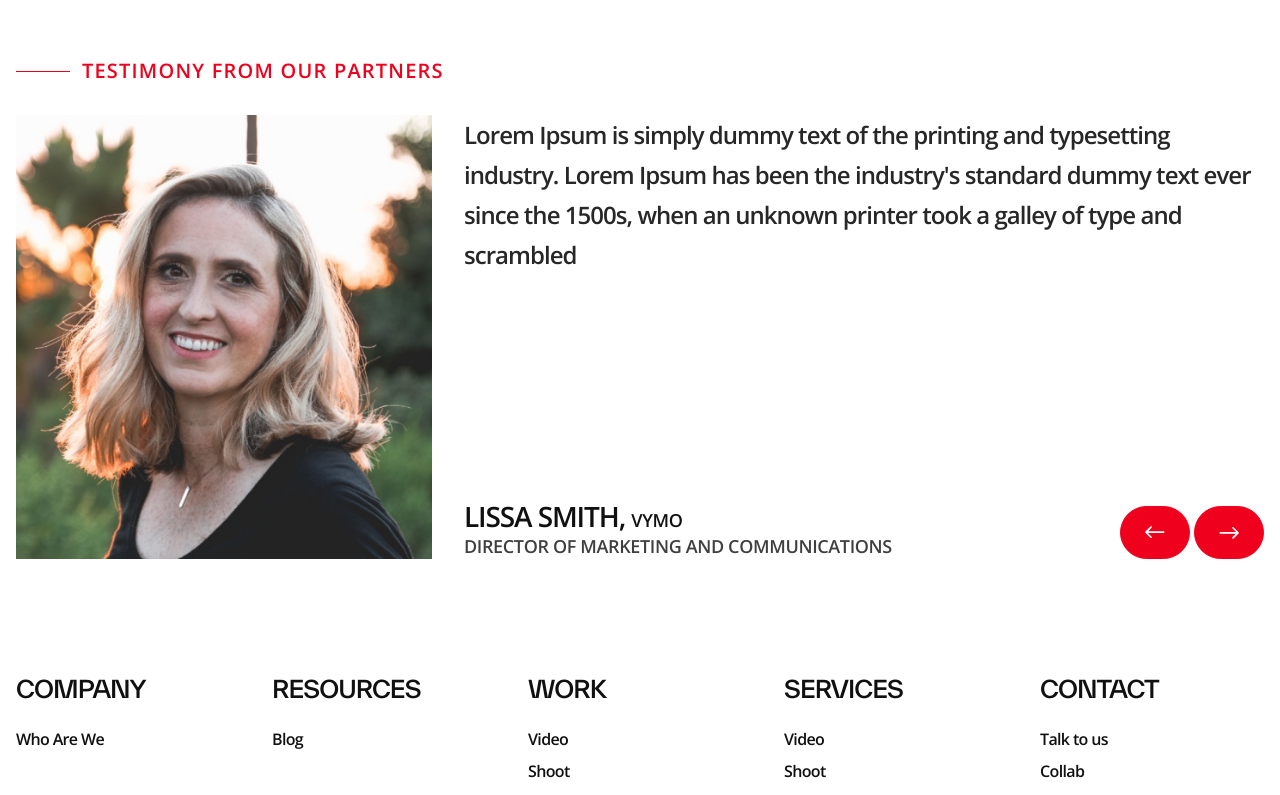
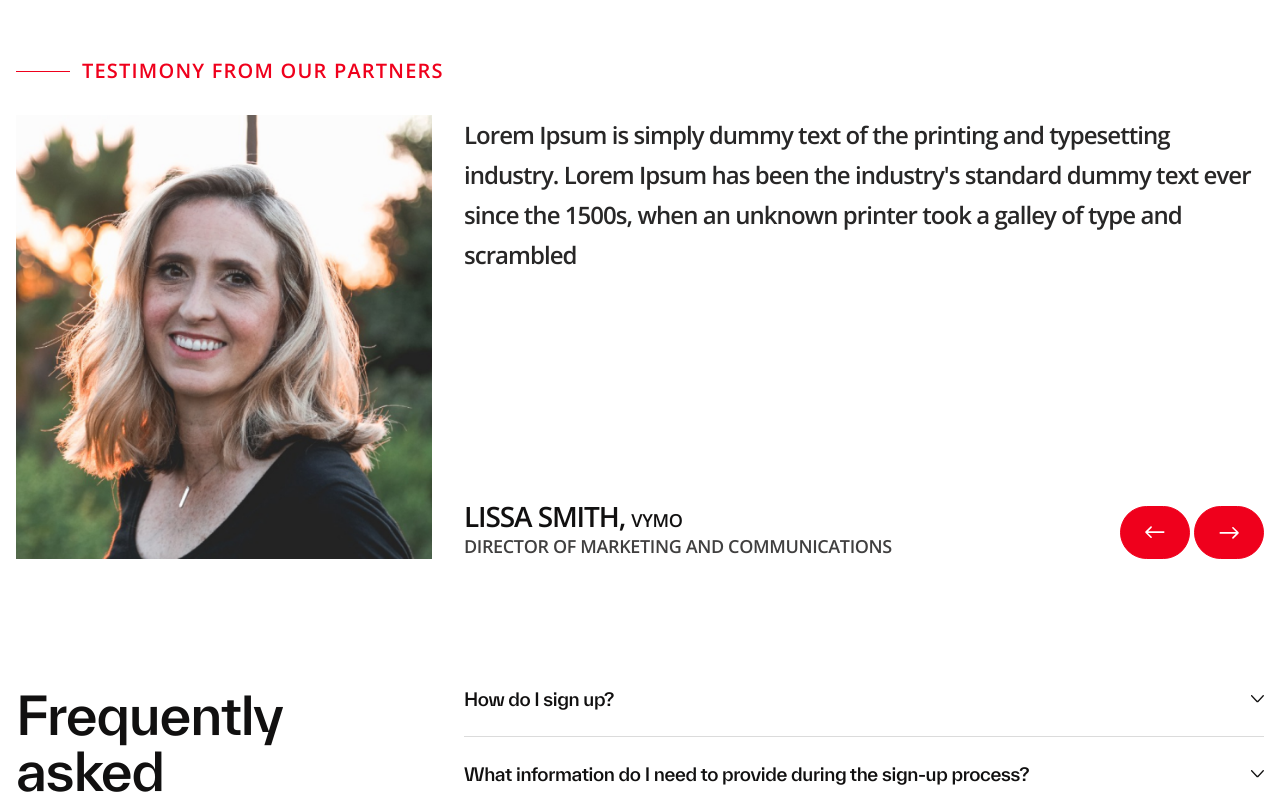
Before and after one commit to SisodiyaAakash/brucira-assessment, a React (Vite) app: page / in a window 1280 px wide. Shown: the part 2000-2795 px from the top of the page. Built offline with nearby package versions, Linux system fonts and the light colour scheme.

Commit message:
Have developed Faq 2 Section and removed redudant imports from the comps and sections

```diff
--- a/src/App.jsx
+++ b/src/App.jsx
@@ -8,6 +8,7 @@ import PartnersLogoSection from "./sections/partnersLogoSection";
 import Faq1Section from "./sections/faq1Section";
 import GlobalNumberSection from "./sections/globalNumberSection";
 import TestimonialSection from "./sections/testimonialSection";
+import Faq2Section from "./sections/faq2Section";
 
 function App() {
   const [homeData, setHomeData] = useState(null);
@@ -76,6 +77,7 @@ function App() {
         data={homeData.testimonialSection}
         reviews={reviewsData.reviews}
       />
+      <Faq2Section data={homeData.faq2Section} />
 
       <Footer />
     </>
--- a/src/comps/reviews.jsx
+++ b/src/comps/reviews.jsx
@@ -1,4 +1,4 @@
-import React, { useCallback, useEffect, useState } from 'react';
+import { useCallback, useEffect, useState } from 'react';
 import useEmblaCarousel from 'embla-carousel-react';
 import navLeftIcon from '../assets/icons/nav-left.svg';
 
--- a/src/index.css
+++ b/src/index.css
@@ -113,7 +113,7 @@ body {
 
   button,
   .brucira-btn {
-    @apply text-base md:text-lg font-body font-bold text-center uppercase max-w-max flex items-center justify-center gap-2.5 px-6 py-3 md:px-8 md:py-5 rounded-[34px] bg-red text-white border border-red duration-300 hover:bg-transparent hover:text-red cursor-pointer;
+    @apply text-base md:text-lg font-body font-bold text-center uppercase max-w-max flex items-center justify-center gap-2.5 px-6 py-3 md:px-8 md:py-5 rounded-[34px] bg-red text-white border-[1.6px] border-red duration-300 hover:bg-transparent hover:text-red cursor-pointer;
   }
 }
 
--- a/src/micro-modules/bruciraBtn.jsx
+++ b/src/micro-modules/bruciraBtn.jsx
@@ -1,4 +1,3 @@
-import React from "react";
 import btnIcon from "../assets/icons/btn-icon-red.svg";
 
 const BruciraBtn = ({ text, isIcon, link }) => {
--- a/src/sections/faq1Section.jsx
+++ b/src/sections/faq1Section.jsx
@@ -1,4 +1,4 @@
-import React, { useState } from "react";
+import { useState } from "react";
 
 const Faq1Section = ({ data }) => {
     // State to track the active accordion index
--- /dev/null
+++ b/src/sections/faq2Section.jsx
@@ -0,0 +1,60 @@
+import { useState } from "react";
+import accordionIcon from "../assets/icons/accordion-arrow.svg"
+
+const Faq2Section = ({ data }) => {
+    // State to track the active accordion index
+    const [activeIndex, setActiveIndex] = useState(null);
+
+    // Handle click on an accordion item
+    const handleAccordionClick = (index) => {
+        if (activeIndex === index) {
+            // If clicking on the already active accordion, reset to first accordion
+            setActiveIndex(null);
+        } else {
+            setActiveIndex(index);
+            // Set the clicked accordion as active
+        }
+    };
+
+    return (
+        <section className="faq-section pb-28 md:pb-[120px] pt-20 md:pt-[89px]">
+            <div className="inner-wrap flex flex-col md:flex-row">
+                <h2
+                    className="text-2xl md:text-3xl lg:text-4xl xl:text-5xl mb-8 w-full md:w-1/3"
+                    dangerouslySetInnerHTML={{ __html: data.title }}
+                />
+
+                {data.accordion && data.accordion.length > 0 && (
+                    <div className="flex flex-col gap-5 md:gap-6 w-full md:w-2/3 md:pl-8">
+                        {data.accordion.map((item, index) => (
+                            <div
+                                key={index}
+                                className={`accordion-item pb-5 md:pb-6 border-b border-[#111010] dark:border-white border-opacity-15 dark:border-opacity-30 ${activeIndex === index
+                                    ? "active"
+                                    : ""
+                                    }
+                                    `}
+                            >
+                                {item.title && (
+                                    <h3
+                                        className={`duration-200 cursor-pointer relative pr-7 ${activeIndex === index ? "text-2xl md:text-3xl mb-3 md:mb-4 lg:mb-5" : "text-lg md:text-xl"}`}
+                                        onClick={() => handleAccordionClick(index)}
+                                    >
+                                        {item.title}
+
+                                        <img src={accordionIcon} alt="Accordion Icon" className={`absolute right-0 top-1/2 -translate-y-1/2 duration-300 dark:brightness-[1000] ${activeIndex === index ? "rotate-180" : "rotate-0"}`} />
+                                    </h3>
+                                )}
+                                {item.bodyText && (
+                                    <p className={`duration-200 opacity-70 ${activeIndex === index ? "text-base md:text-lg" : "hidden"}`}>{item.bodyText}</p>
+                                )}
+                            </div>
+                        ))}
+                    </div>
+                )}
+            </div>
+        </section>
+    );
+}
+
+export default Faq2Section;
--- a/src/sections/heroSection.jsx
+++ b/src/sections/heroSection.jsx
@@ -1,4 +1,4 @@
-import React, { useState } from "react";
+import { useState } from "react";
 import BruciraBtn from "../micro-modules/bruciraBtn";
 import playIcon from "../assets/icons/play.svg";
 
--- a/src/sections/partnersLogoSection.jsx
+++ b/src/sections/partnersLogoSection.jsx
@@ -1,4 +1,4 @@
-import React, { useEffect, useRef } from "react";
+import { useEffect, useRef } from "react";
 
 const PartnersLogoSection = ({ data }) => {
     const containerRef = useRef(null);
```
Also changed, not shown: src/assets/icons/accordion-arrow.svg (added).
